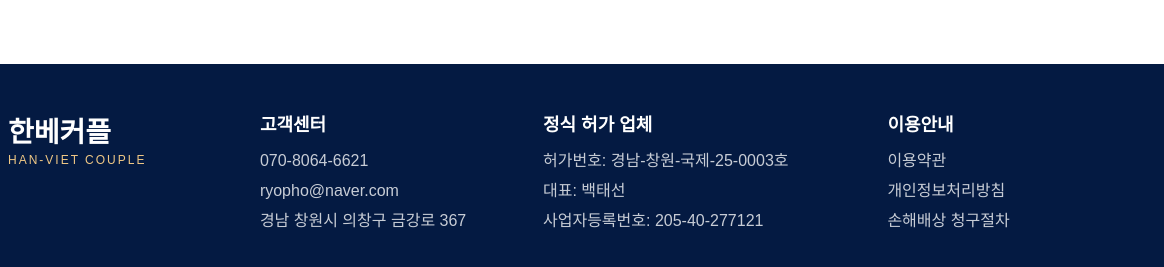
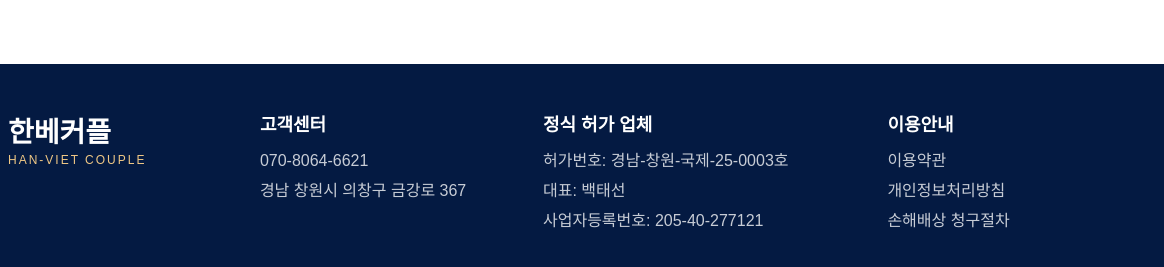
Before and after one commit to meteor100biz/hanviet-homepage, a plain HTML site: page index.html in a window 1280 px wide. Shown: the part 5061-5328 px from the top of the page, 116-1280 px from the left. Drawn offline with Linux system fonts and the light colour scheme.

Commit message:
Add files via upload

```diff
--- a/index.html
+++ b/index.html
@@ -176,7 +176,7 @@
 
 <footer class="site-footer">
   <div class="footer-brand"><img src="images/logo.png" alt="한베커플 로고"><div><strong>한베커플</strong><span>HAN-VIET COUPLE</span></div></div>
-  <div><h4>고객센터</h4><p>070-8064-6621</p><p>ryopho@naver.com</p><p>경남 창원시 의창구 금강로 367</p></div>
+  <div><h4>고객센터</h4><p>070-8064-6621</p><p>경남 창원시 의창구 금강로 367</p></div>
   <div><h4>정식 허가 업체</h4><p>허가번호: 경남-창원-국제-25-0003호</p><p>대표: 백태선</p><p>사업자등록번호: 205-40-277121</p></div>
 
 <div><h4>이용안내</h4>
```
